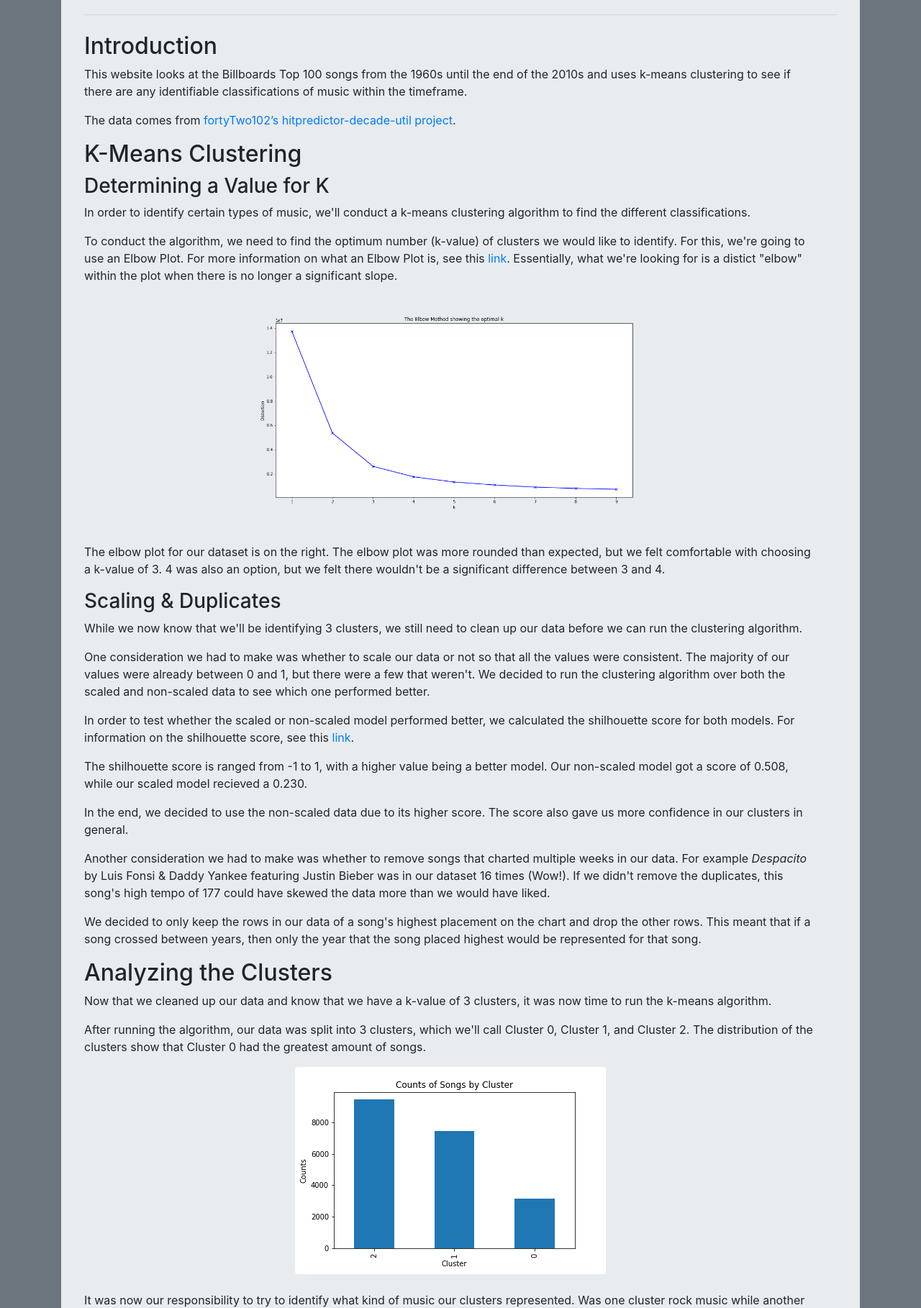
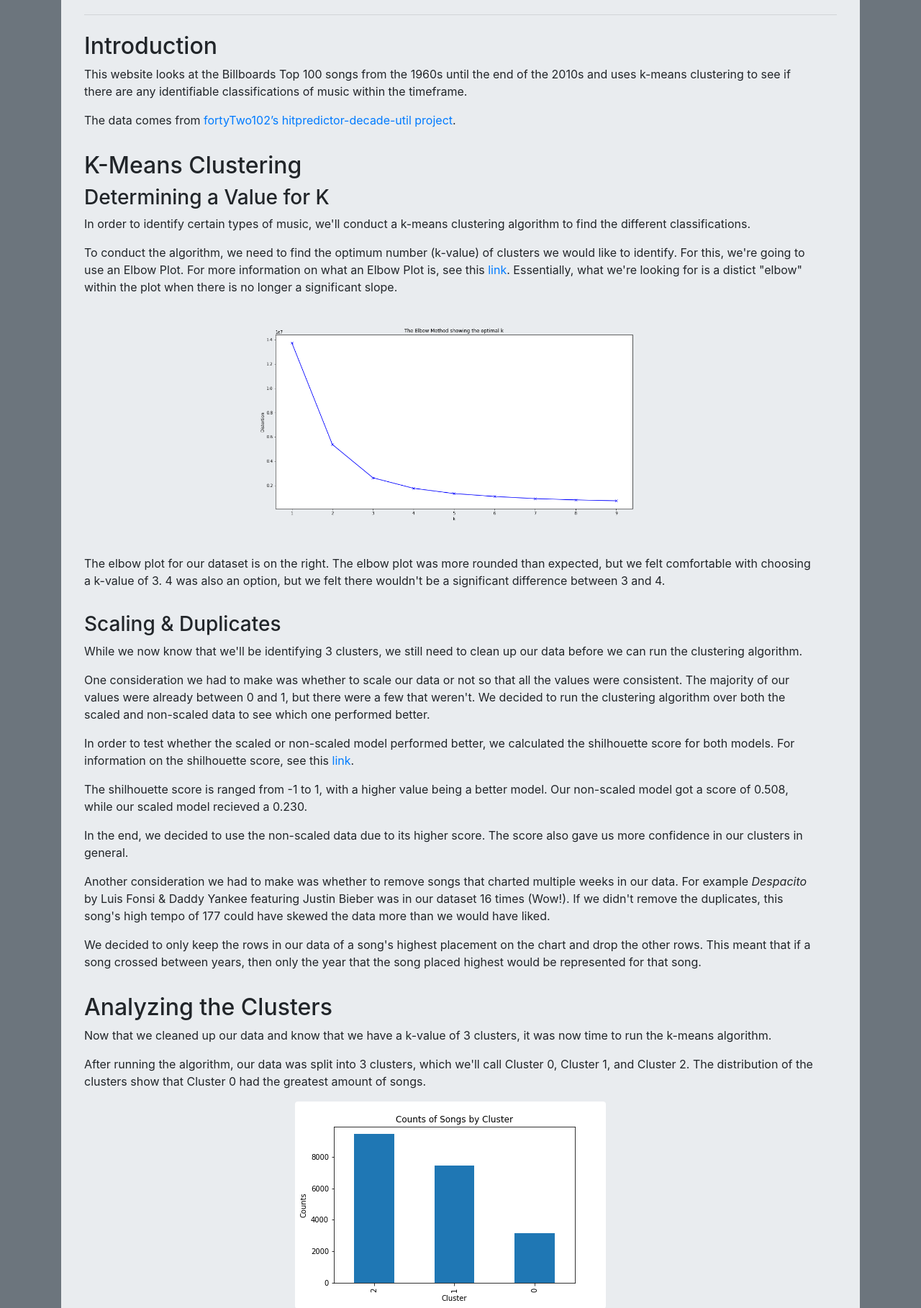
Before and after one commit to 12wollmana/UMN-Data_Analytics-Project_03, a Flask app: page / in a window 1280 px wide. Shown: the part 228-2046 px from the top of the page at 72% size. Run offline with Flask 2, Linux system fonts and the light colour scheme.

Commit message:
Add margin bottom to sections.

```diff
--- a/static/css/index.css
+++ b/static/css/index.css
@@ -73,6 +73,10 @@ main {
     column-gap: 1rem;
 }
 
+.report__section:not(:last-child) {
+    margin-bottom: 1rem;
+}
+
 .report__header {
     grid-column: 1 / -1;
 }
```
